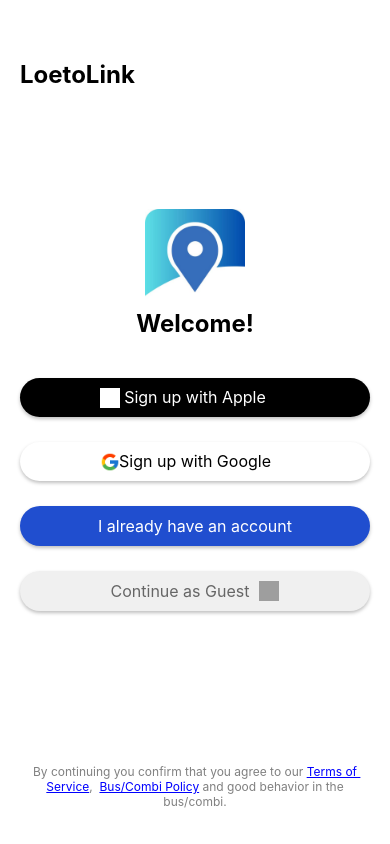
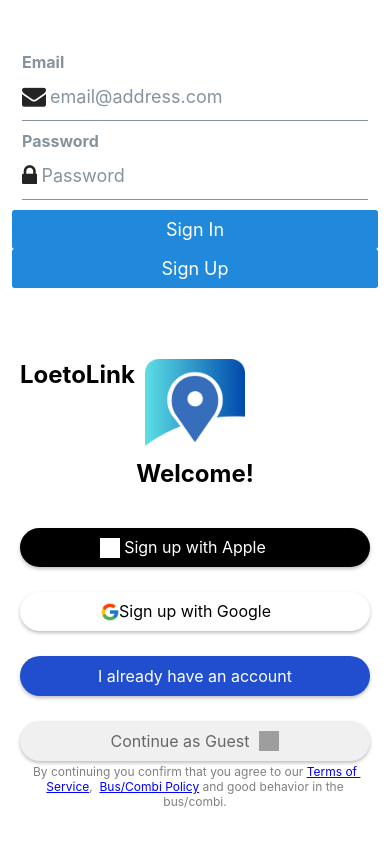
Before and after one commit to Tawanda21/LoetoLinkv2, a React Native app: screen /Splash in a window 390 px wide. Built offline with nearby package versions, Linux system fonts and the light colour scheme; grey boxes are pictures that could not be loaded.

Commit message:
supabase

```diff
--- a/App.js
+++ b/App.js
@@ -1,11 +1,15 @@
 import React from 'react';
-import { StatusBar } from 'react-native';
+import { StatusBar, SafeAreaView } from 'react-native';
 import AppNavigator from './navigation/AppNavigator';
+import Auth from './components/Auth';
 
 export default function App() {
   return (
     <>
       <StatusBar barStyle="dark-content" />
+      <SafeAreaView>
+        <Auth />
+      </SafeAreaView>
       <AppNavigator />
     </>
   );
--- /dev/null
+++ b/components/Auth.js
@@ -0,0 +1,50 @@
+import React, { useState } from 'react';
+import { Alert, StyleSheet, View } from 'react-native';
+import { supabase } from '../lib/supabase'; // Adjust the import path as necessary
+import { Button, Input } from '@rneui/themed';
+
+export default function Auth() {
+  const [email, setEmail] = useState('');
+  const [password, setPassword] = useState('');
+
+  const signInWithEmail = async () => {
+    const { error } = await supabase.auth.signInWithPassword({ email, password });
+    if (error) Alert.alert(error.message);
+  };
+
+  const signUpWithEmail = async () => {
+    const { error } = await supabase.auth.signUp({ email, password });
+    if (error) Alert.alert(error.message);
+  };
+
+  return (
+    <View style={styles.container}>
+      <Input
+        label="Email"
+        leftIcon={{ type: 'font-awesome', name: 'envelope' }}
+        onChangeText={setEmail}
+        value={email}
+        placeholder="email@address.com"
+        autoCapitalize="none"
+      />
+      <Input
+        label="Password"
+        leftIcon={{ type: 'font-awesome', name: 'lock' }}
+        onChangeText={setPassword}
+        value={password}
+        secureTextEntry
+        placeholder="Password"
+        autoCapitalize="none"
+      />
+      <Button title="Sign In" onPress={signInWithEmail} />
+      <Button title="Sign Up" onPress={signUpWithEmail} />
+    </View>
+  );
+}
+
+const styles = StyleSheet.create({
+  container: {
+    marginTop: 40,
+    padding: 12,
+  },
+});
--- /dev/null
+++ b/lib/supabase.js
@@ -0,0 +1,15 @@
+import 'react-native-url-polyfill/auto';
+import AsyncStorage from '@react-native-async-storage/async-storage';
+import { createClient } from '@supabase/supabase-js';
+
+const supabaseUrl = 'https://yjwtmthxighwnzwdprck.supabase.co';
+const supabaseAnonKey = 'eyJhbGciOiJIUzI1NiIsInR5cCI6IkpXVCJ9.eyJpc3MiOiJzdXBhYmFzZSIsInJlZiI6Inlqd3RtdGh4aWdod256d2RwcmNrIiwicm9sZSI6ImFub24iLCJpYXQiOjE3NDY1MTYyNjcsImV4cCI6MjA2MjA5MjI2N30.Qw6tYUghA5lC1aGuCSfWsKvvwm8n_lqQ8FSh6nH6IJU';
+
+export const supabase = createClient(supabaseUrl, supabaseAnonKey, {
+  auth: {
+    storage: AsyncStorage,
+    autoRefreshToken: true,
+    persistSession: true,
+    detectSessionInUrl: false,
+  },
+});
--- a/screens/SplashScreen.js
+++ b/screens/SplashScreen.js
@@ -19,7 +19,7 @@
         source={require('../assets/animations/FinalSplashScreen.json')} // Path to your JSON file
         autoPlay
         loop
-        speed={9} //the speed
+        speed={15} //the speed
         style={styles.lottieAnimation}
       />
     </View>
```
Also changed, not shown: package.json (+8 -2 lines), screens/AuthScreen.js (added), 1 other file (tests, documents, lock files or other folders).
